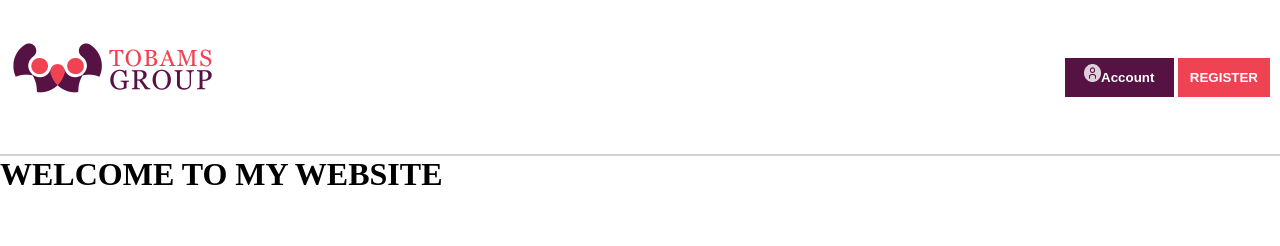
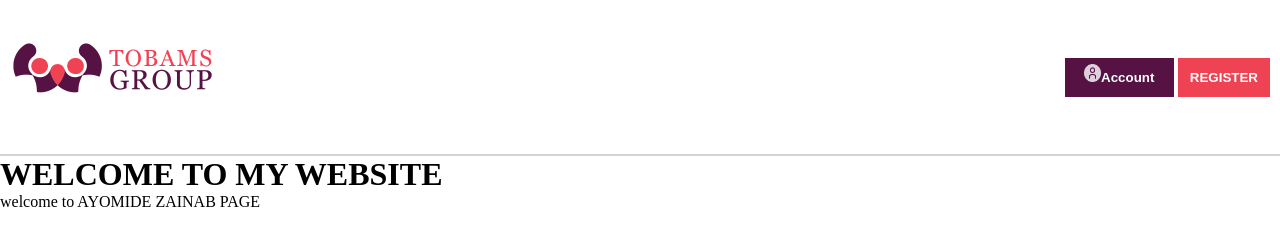
Before and after one commit to akoredehumar/training, a plain HTML site: page index.html in a window 1280 px wide. Drawn offline with Linux system fonts and the light colour scheme.

Commit message:
this is my work

```diff
--- a/index.html
+++ b/index.html
@@ -4,6 +4,7 @@
     <meta charset="UTF-8">
     <meta name="viewport" content="width=device-width, initial-scale=1.0">
     <title>Training & development company</title>
+
     <link rel="shortcut icon" href="./images/favicon.jpg" type="image/x-icon">
     <link rel="stylesheet" href="./css/style.css">
 </head>
@@ -16,5 +17,6 @@
         </div>
     </header>
     <h1>WELCOME TO MY WEBSITE</h1>
+    <div>welcome to AYOMIDE ZAINAB PAGE</div>
 </body>
 </html>
```
